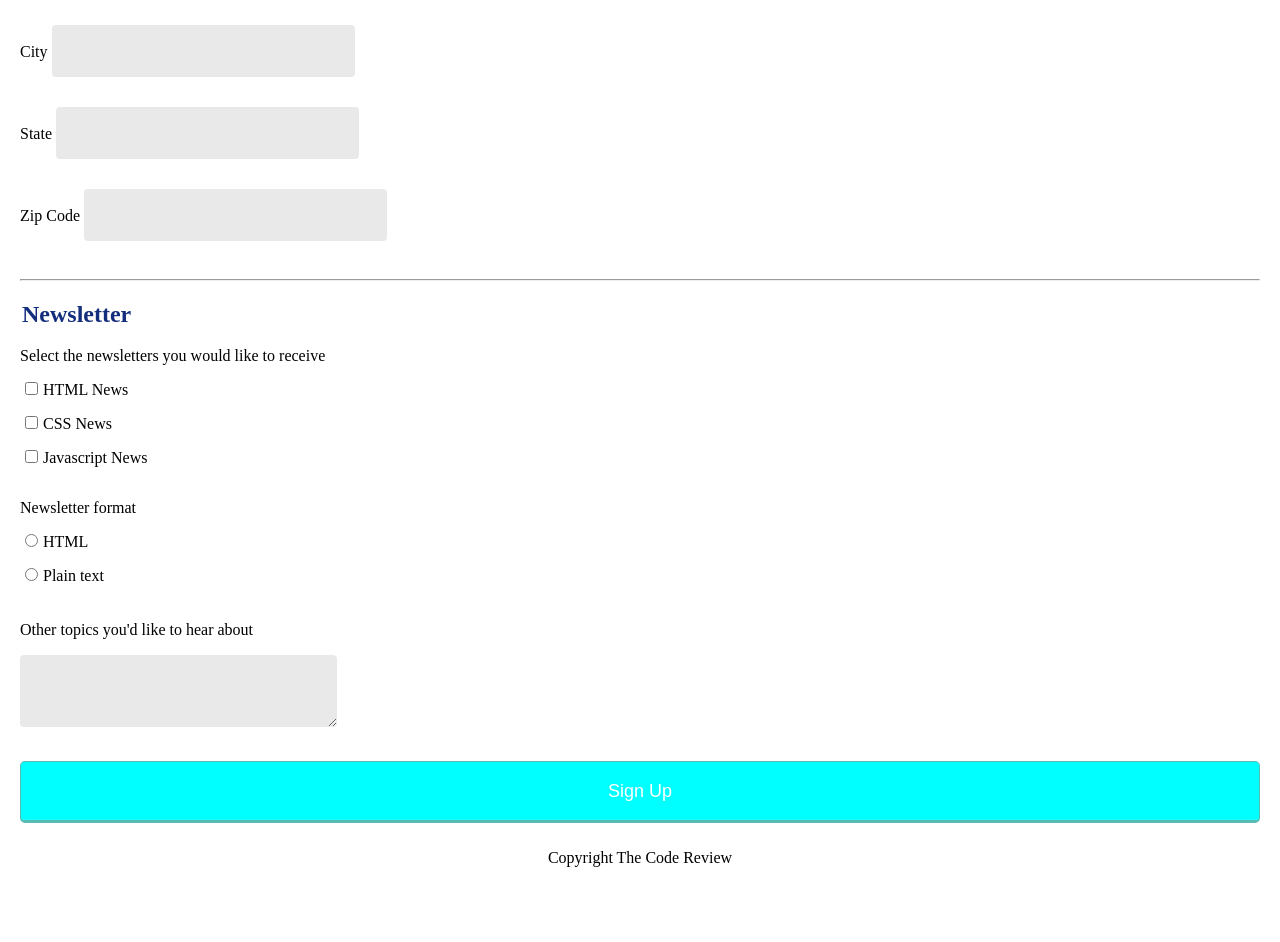
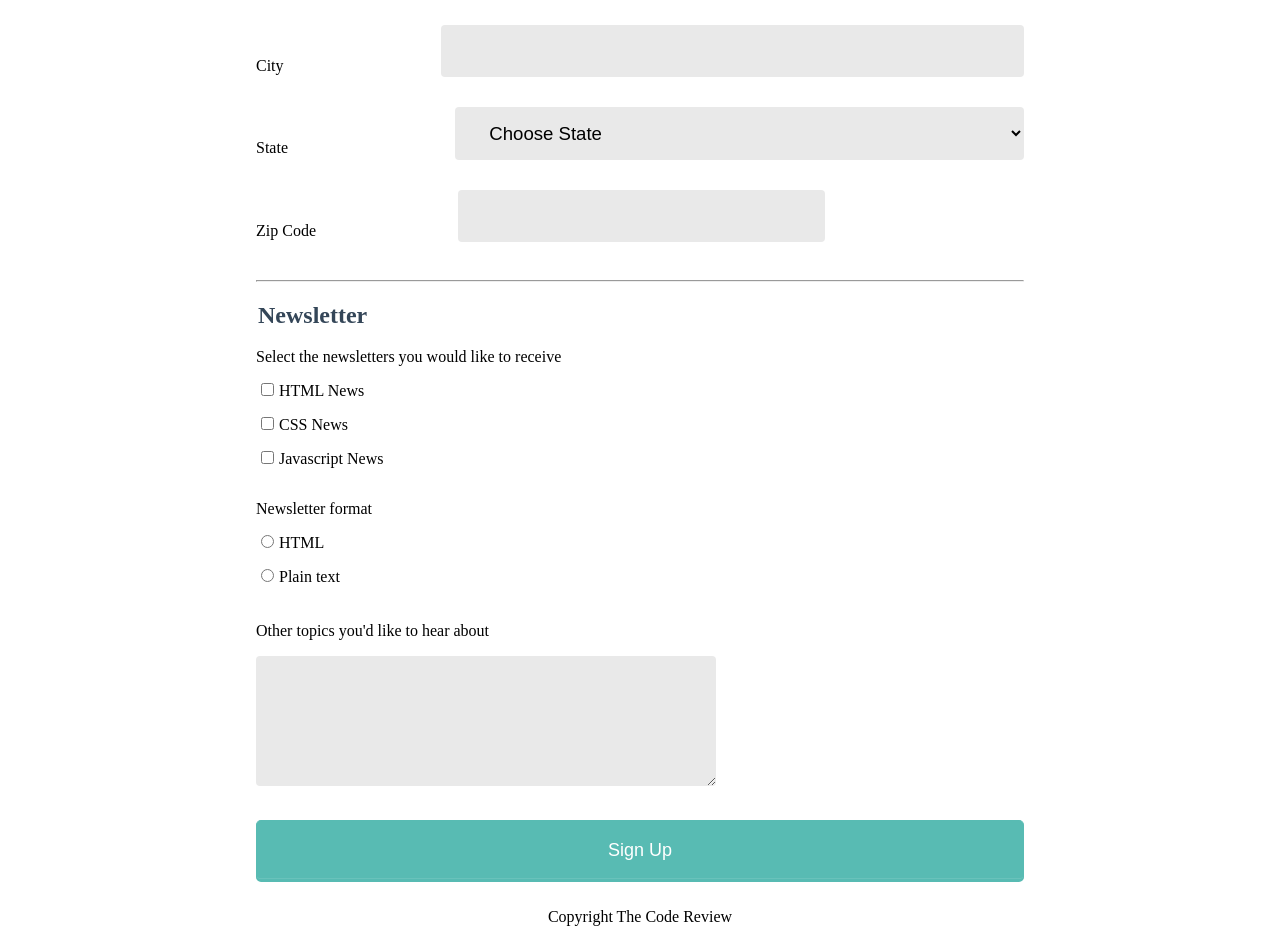
Before and after one commit to ChristianE125/Christian-s-3rd-Techdegree-Project, a plain HTML site: page index.html in a window 1280 px wide. Shown: the part 579-1521 px from the top of the page. Before the commit the page ends 1462 px from the top, so only its background shows below. Drawn offline with Linux system fonts and the light colour scheme.

Commit message:
added code

```diff
--- a/index.html
+++ b/index.html
@@ -20,38 +20,47 @@
         <hr class="top-hr">
         <legend><h2>Contact Information</h2></legend>
 
-        <div>
+        <div class="flex">
             <label for="name">Full Name</label>
             <input required type="text" id="name" name="user_name" class="contact-info" placeholder="Required">
         </div>
 
-        <div>
+        <div class="flex">
             <label for="email">Email Address</label>
             <input required type="email" id="email" name="user_email" class="contact-info" placeholder="Required">
         </div>
 
-        <div>
+        <div class="flex">
             <label for="phone">Phone Number</label>
             <input type="tel" id="phone" name="user_phone" class="contact-info">
         </div>
 
-        <div>
+        <div class="flex">
             <label for="address">Street Address</label>
             <input type="text" id="address" name="user_address" class="contact-info">
         </div>
 
-        <div>
+        <div class="flex">
             <label for="city">City</label>
             <input type="text" id="city" name="user_city" class="contact-info">
         </div>
 
-        <div>
-            <label for="state">State</label>
-            <input type="text" id="state" name="user_state" class="contact-info">
+        <div class="flex" class="state">
+            <label for="state">State</label><br>
+            <select type="text" id="state" name="user_state" class="contact-info">
+                    <option value="disabled selected hidden">Choose State</option>
+                    <optgroup label="California">
+                        <option value="alameda">Alameda</option>
+                        <option value="san-diego">San Diego</option>
+                        <option value="san-francisco">San Francisco</option>
+                        <option value="los-angeles">Los Angeles</option>
+                        <option value="fresno">Fresno</option>
+                    </optgroup>
+                </select>
         </div>
 
-        <div>
-            <label for="zip">Zip Code</label>
+        <div class="flex-zip">
+            <label for="zip">Zip Code</label> <br>
             <input type="text" id="zip" name="name_zip" class="contact-div">
         </div>
 
@@ -72,7 +81,7 @@
         <p>Other topics you'd like to hear about</p>
 
 
-        <textarea></textarea>
+        <textarea id="topics" name="user_topics"></textarea>
 
         <button type="submit" class="submit">Sign Up</button>
 
--- a/style.css
+++ b/style.css
@@ -4,7 +4,7 @@ body {
     padding: 0;
 }
 h1 {
-    background-color: #142e7e;
+    background-color: #344658;
     margin-left: 0;
     color: white;
     padding: 1em;
@@ -12,7 +12,7 @@ h1 {
 }
 
 h2 {
-    color: #142e7e;
+    color: #344658;
 }
 
 .top-hr {
@@ -36,10 +36,6 @@ h1 {
     text-align: center;
 }
 
-.submit {
-    background-color: aqua;
-}
-
 .contact-info {
   border: none;
   font-size: 18.6px;
@@ -60,6 +56,7 @@ h1 {
     padding: 15px 30px 15px 30px;
     background-color: #e9e9e9;
     margin-bottom: 30px;
+    width: 100px;
   }
 
 textarea {
@@ -68,9 +65,11 @@ textarea {
     border-radius: 4px;
     height: auto;
     margin: 0;
-    padding: 15px 39px 15px 39px;
+    padding: 15px;
     background-color: #e9e9e9;
     margin-bottom: 30px;
+    width: 250px;
+
   }
 
 .newsletters {
@@ -98,6 +97,49 @@ button {
     cursor: pointer;
   }
 
-  placeholder {
-      text-align: right;
+input[type="text"]::placeholder,
+input[type="email"]::placeholder,
+input[type="tel"]::placeholder {
+    text-align: right;
+}
+
+ @media (min-width: 768px) {
+
+    main {
+        max-width: 60%;
+        margin: 0 auto;
+    }
+
+
+    textarea#topics {
+        height: 100px;
+        width: 430px;
+    }
+
+    .flex,
+    .flex-zip {
+        display: flex;
+        flex-direction: row;
+        justify-content: flex-start;
+        align-items: center;
+    }
+
+    .flex label,
+    .flex-zip label {
+        flex-basis: 25%;
+    }
+
+    .flex input,
+    select {
+        flex-basis: 75%;
+    }
+
+    .flex-zip input {
+        flex-basis: 40%;
+    }
+
+    label {
+        padding-right: 10px;
+    }
+
   }
```
